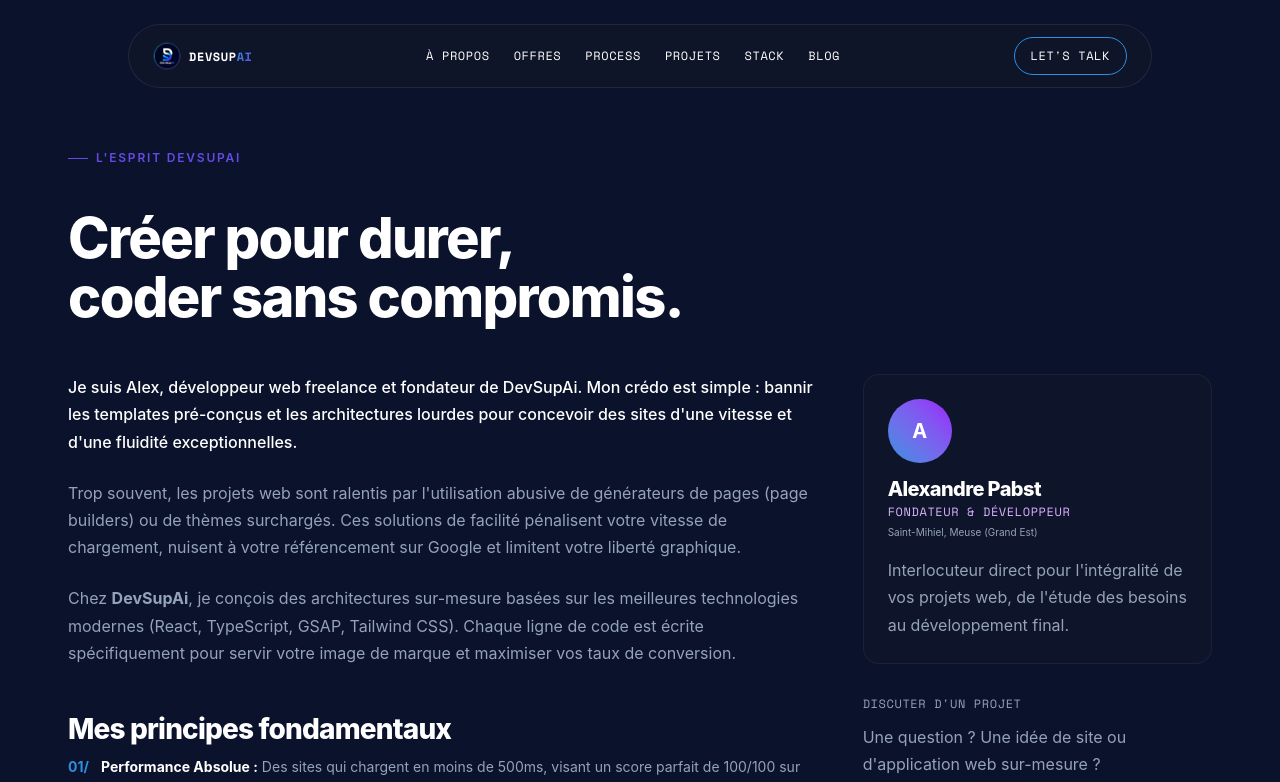
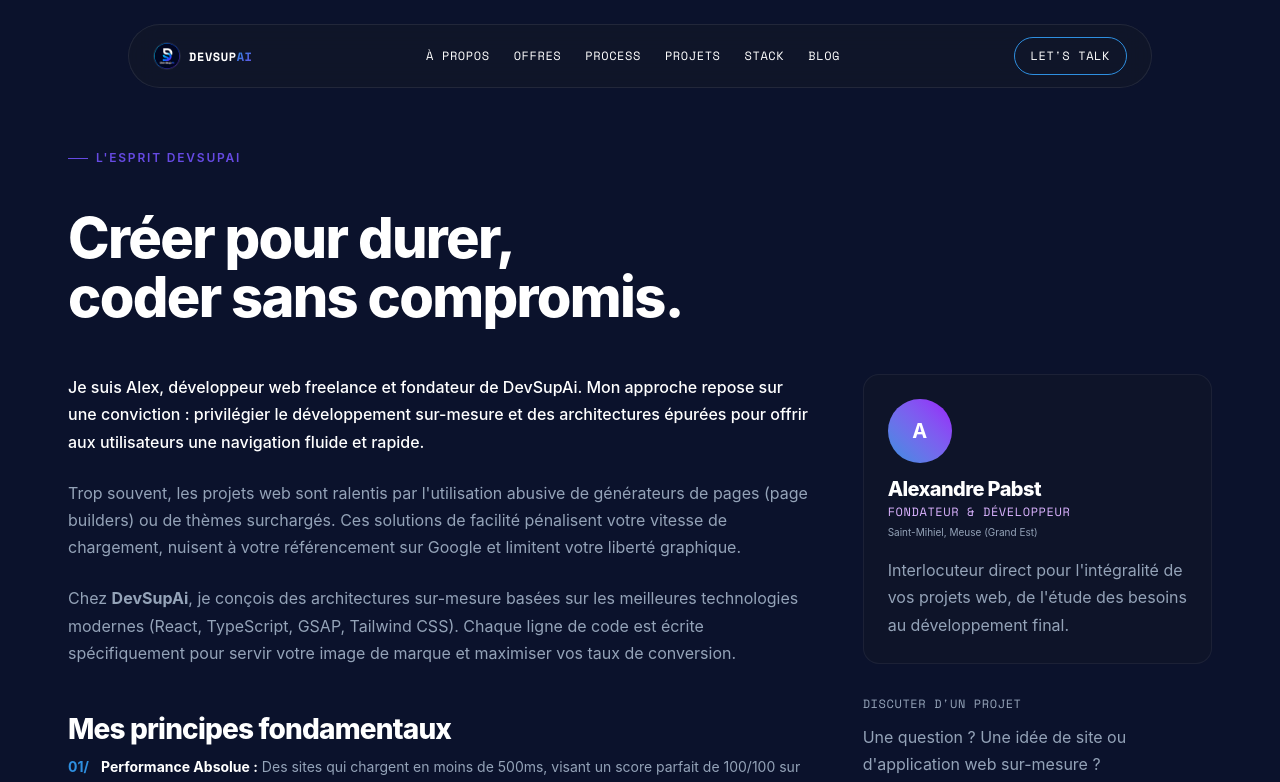
Before and after one commit to 55-hithup/monsite, a React (Vite) app: page /a-propos in a window 1280 px wide. Shown: the top 782 px of the page. Built offline with nearby package versions, Linux system fonts and the light colour scheme; no server answers; a web font is replaced by a local one.

Commit message:
style: reword about page intro to a more humble and professional tone

```diff
--- a/src/pages/About.tsx
+++ b/src/pages/About.tsx
@@ -18,7 +18,7 @@ export default function About() {
           {/* Main Story Column */}
           <div className="md:col-span-2 space-y-6 text-text-secondary leading-relaxed text-sm">
             <p className="text-base text-text-primary font-medium">
-              Je suis Alex, développeur web freelance et fondateur de DevSupAi. Mon crédo est simple : bannir les templates pré-conçus et les architectures lourdes pour concevoir des sites d'une vitesse et d'une fluidité exceptionnelles.
+              Je suis Alex, développeur web freelance et fondateur de DevSupAi. Mon approche repose sur une conviction : privilégier le développement sur-mesure et des architectures épurées pour offrir aux utilisateurs une navigation fluide et rapide.
             </p>
             <p>
               Trop souvent, les projets web sont ralentis par l'utilisation abusive de générateurs de pages (page builders) ou de thèmes surchargés. Ces solutions de facilité pénalisent votre vitesse de chargement, nuisent à votre référencement sur Google et limitent votre liberté graphique.
```
